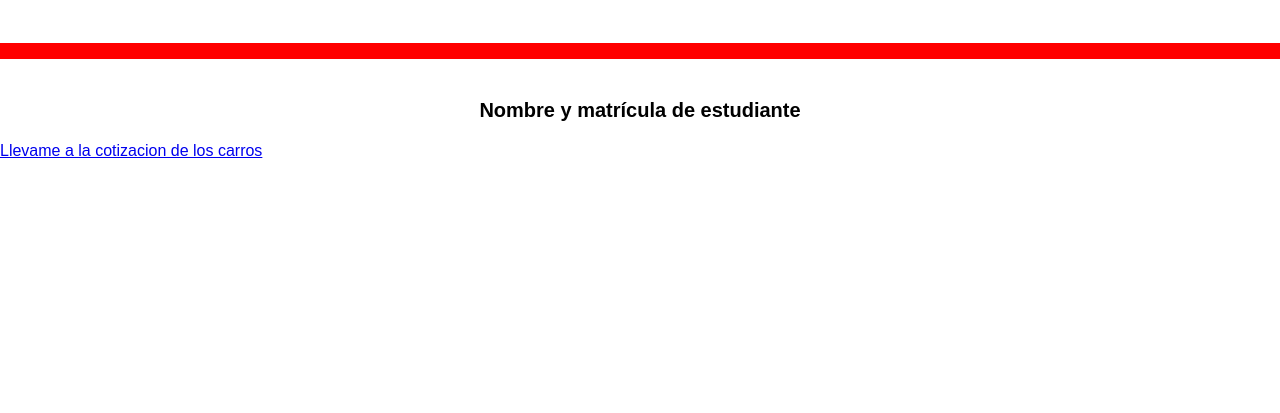
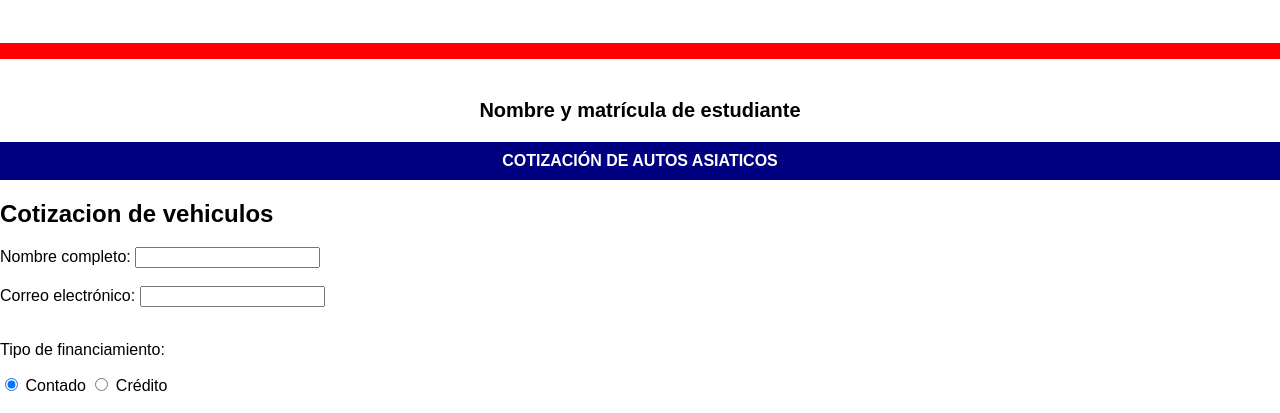
Before and after one commit to IDAI-SD2025-Avangers-2025/ejerciciointegrador-numero2, a plain HTML site: page index.html in a window 1280 px wide. Shown: the part 1049-1462 px from the top of the page. Before the commit the page ends 1209 px from the top, so only its background shows below. Drawn offline with Linux system fonts and the light colour scheme.

Commit message:
primera parte de cotizacion html

```diff
--- a/index.html
+++ b/index.html
@@ -114,12 +114,29 @@
 <br>
 
 <div class="linea"></div>
-
 <div class="pie-pagina">
     Nombre y matrícula de estudiante
 </div>
 
-<a href="index2.html">Llevame a la cotizacion de los carros</a>
+<div class="barra">
+    COTIZACIÓN DE AUTOS ASIATICOS
+</div>
+
+<div class="cotizacion de vehiculos">
+<h2>Cotizacion de vehiculos</h2>
+<form id="FormCotizacion"></form>
+<label>Nombre completo:</label>
+<input type="text" id="nombre" required><br><br>
+
+<label>Correo electrónico:</label>
+<input type="email" id="correo" required><br><br>
+
+<p>Tipo de financiamiento:</p>
+<input type="radio" id="contado" name="financiamiento" value="Contado" checked>
+<label for="contado">Contado</label>
+<input type="radio" id="credito" name="financiamiento" value="Crédito">
+<label for="credito">Crédito</label><br><br>
+</div>
 
 <script src="script.js"></script>
 
--- a/styles.css
+++ b/styles.css
@@ -160,3 +160,11 @@ body {
     border-top: 8px solid white;
     border-bottom: 8px solid red;
 }
+
+.barra {
+    background: navy;
+    color: white;
+    text-align: center;
+    padding: 10px;
+    font-weight: bold;
+}
```
Also changed, not shown: index2.html (deleted).
